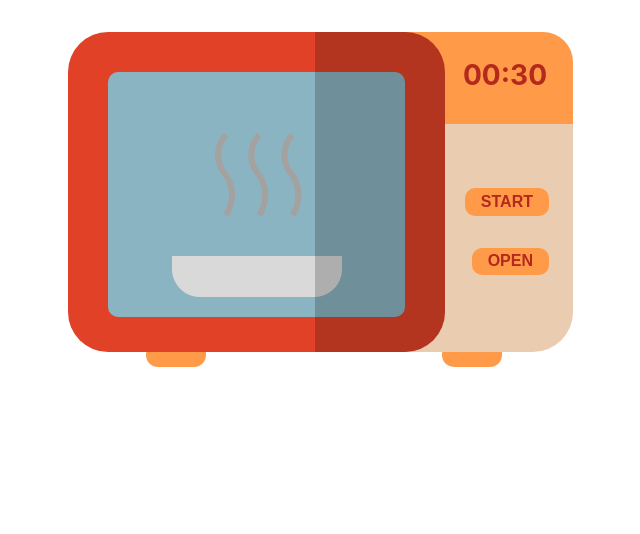
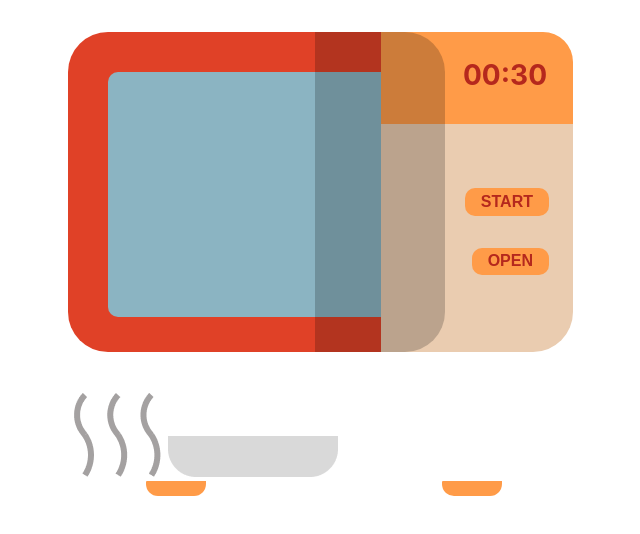
Before and after one commit to fesenkosr/microwave, a plain HTML site: page index.html in a window 1280 px wide. Shown: the whole page, without its empty margins (316-956 px from the left). Drawn offline with Linux system fonts and the light colour scheme.

Commit message:
update open door and button

```diff
--- a/index.html
+++ b/index.html
@@ -13,21 +13,24 @@
     <div class="microwave-container">
 
      <div class="microwave-container__inner">
+
+        <div class="microwave-container-door">
               <div class="microwave-door">
 
-                     <div class="microwave-door__frame">
+                     <div class="microwave-door__glass"></div>
+                     <div class="micrwave-door__shadow"></div>
+             </div>
 
 
-                        <div class="microwave-door__glass">
 
-
+              <div class="microwave-door__frame">
                   <img class="heat" src="img/Heat.png" alt="heat">
                    <img class="plate" src="img/plate.png" alt="plate">
              </div>
+         </div>
 
-                     </div>
-                     <div class="micrwave-door__shadow"></div>
-             </div>
+
+
 
             <div class="microwave-side-panel">
 
@@ -41,9 +44,9 @@
                     </div>
 
            </div>
+     </div>
 
 
-        </div>
                  <div class="microwave-foot">
                   <div class="microwae-foot__1 stlf"></div>
                  <div class="microwae-foot__2 stlf"></div>
```
Lines whose indentation alone changed are shown as unchanged.
